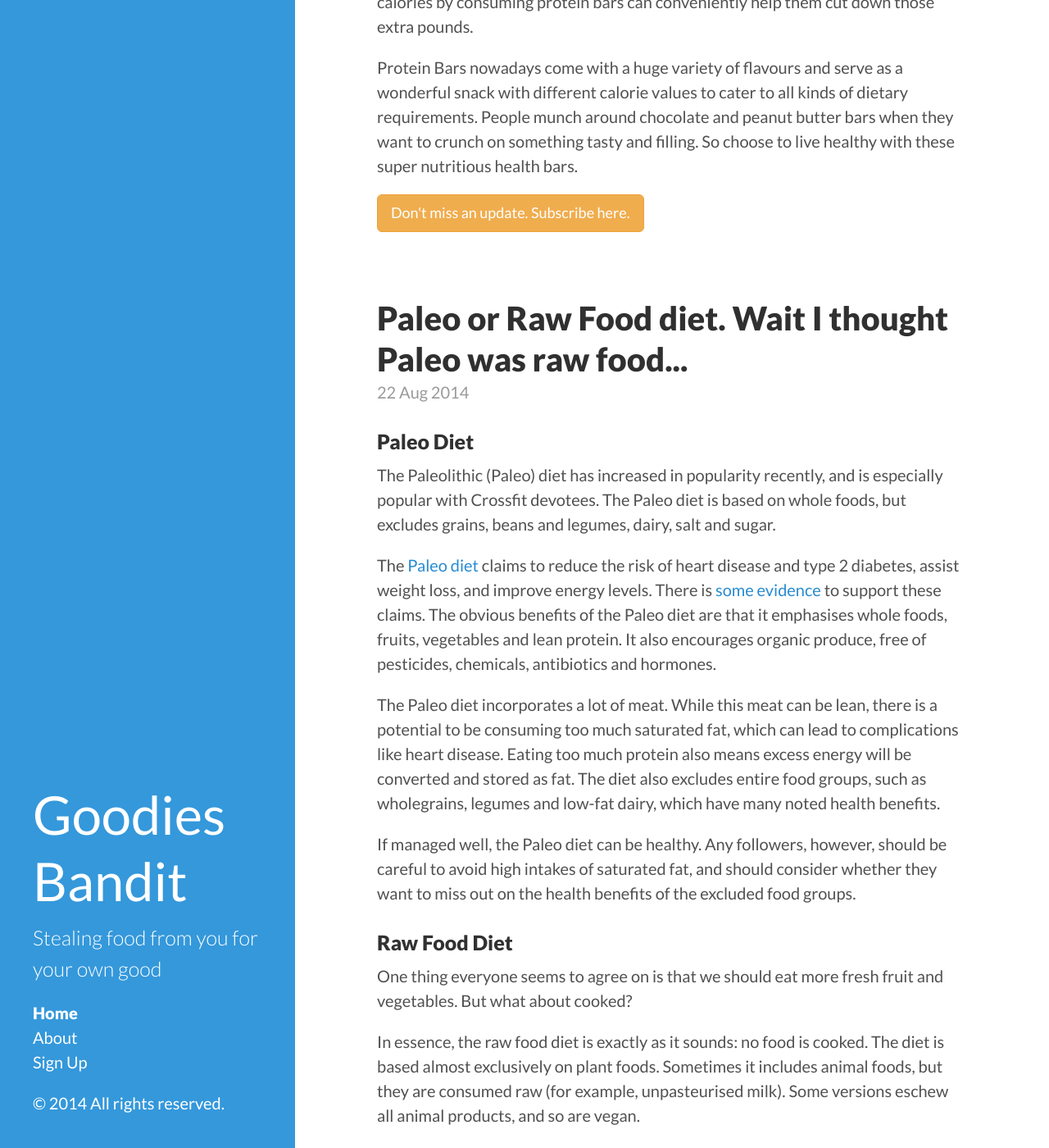
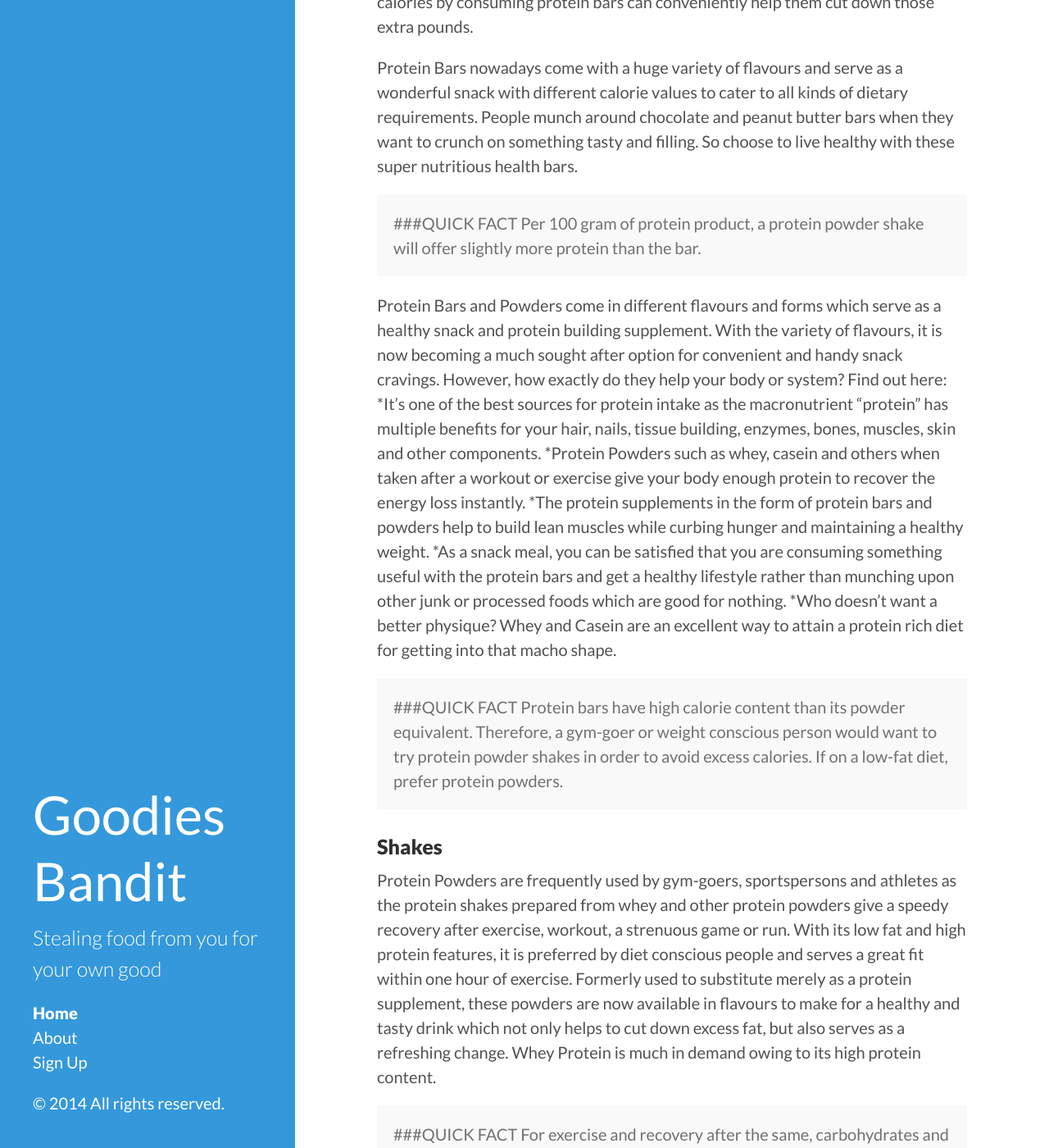
Before and after one commit to mgrowan/GoodiesBanditBlog, a Jekyll site: the page built from index.html, in a window 1280 px wide and 1400 px high, scrolled down 483 px. Shown: the whole window at 82% size. Built offline with Jekyll 4.4.1, drawn with Linux system fonts in a browser that asks for light colours; Markdown is read by kramdown in place of the engine named in the settings; the list of posts is cut into pages by our own code; some of the changed text lies outside the part shown.

Commit message:
Updated Protein Post

```diff
--- a/_posts/2014-09-01-Protein-Shakes-Protein-Bars-or-No-Protein.md
+++ b/_posts/2014-09-01-Protein-Shakes-Protein-Bars-or-No-Protein.md
@@ -10,3 +10,34 @@
 People who are on a diet or weight conscious generally include these protein bars as a meal replacement item in their daily dietary schedule. Limiting the amount of calories by consuming protein bars can conveniently help them cut down those extra pounds.
 
 Protein Bars nowadays come with a huge variety of flavours and serve as a wonderful snack with different calorie values to cater to all kinds of dietary requirements. People munch around chocolate and peanut butter bars when they want to crunch on something tasty and filling. So choose to live healthy with these super nutritious health bars.
+
+<p class="message">
+    ###QUICK FACT
+    Per 100 gram of protein product, a protein powder shake will offer slightly more protein than the bar.
+</p>
+
+Protein Bars and Powders come in different flavours and forms which serve as a healthy snack and protein building supplement. With the variety of flavours, it is now becoming a much sought after option for convenient and handy snack cravings. However, how exactly do they help your body or system? Find out here:
+*It’s one of the best sources for protein intake as the macronutrient “protein” has multiple benefits for your hair, nails, tissue building, enzymes, bones, muscles, skin and other components.
+*Protein Powders such as whey, casein and others when taken after a workout or exercise give your body enough protein to recover the energy loss instantly.
+*The protein supplements in the form of protein bars and powders help to build lean muscles while curbing hunger and maintaining a healthy weight.
+*As a snack meal, you can be satisfied that you are consuming something useful with the protein bars and get a healthy lifestyle rather than munching upon other junk or processed foods which are good for nothing.
+*Who doesn’t want a better physique? Whey and Casein are an excellent way to attain a protein rich diet for getting into that macho shape.
+<p class="message">
+    ###QUICK FACT
+    Protein bars have high calorie content than its powder equivalent. Therefore, a gym-goer or weight conscious person would want to try protein powder shakes in order to avoid excess calories. If on a low-fat diet, prefer protein powders.
+</p>
+###Shakes
+Protein Powders are frequently used by gym-goers, sportspersons and athletes as the protein shakes prepared from whey and other protein powders give a speedy recovery after exercise, workout, a strenuous game or run. With its low fat and high protein features, it is preferred by diet conscious people and serves a great fit within one hour of exercise.
+Formerly used to substitute merely as a protein supplement, these powders are now available in flavours to make for a healthy and tasty drink which not only helps to cut down excess fat, but also serves as a refreshing change. Whey Protein is much in demand owing to its high protein content.
+<p class="message">
+    ###QUICK FACT
+    For exercise and recovery after the same, carbohydrates and protein are equally important, so protein powder alone does not suffice for the recovery needs for people after workout and must be balanced with a protein bar for carbohydrates to fuel the body.
+</p>
+###Bars
+Protein bars have a wide market with popular brands producing new variations and flavours in protein bars. With the convenience that protein bars offer and the high energy demands of sportsmen and athletes being complemented with these bars, they have become a great option which comes handy. Also, it serves as a filling snack for busy professionals.
+It is not merely a food option for muscle building. Protein Bars are used by people who want to gain weight, lose weight, curb hunger, and fill up for protein in their bodies along with various other factors.
+<p class="message">
+    ###QUICK FACTS
+    Both the Protein Bars and Protein shakes (made from whey or other protein powder) have much nutritional value with its high protein content. Both are effective and can substitute one another in filling for the protein needs for your body.
+</p>
+Choose what works for you best and make the most of these high protein supplements.
```
